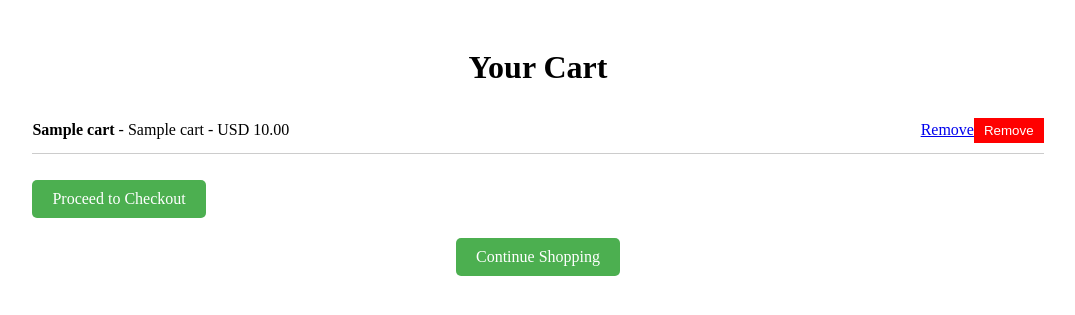
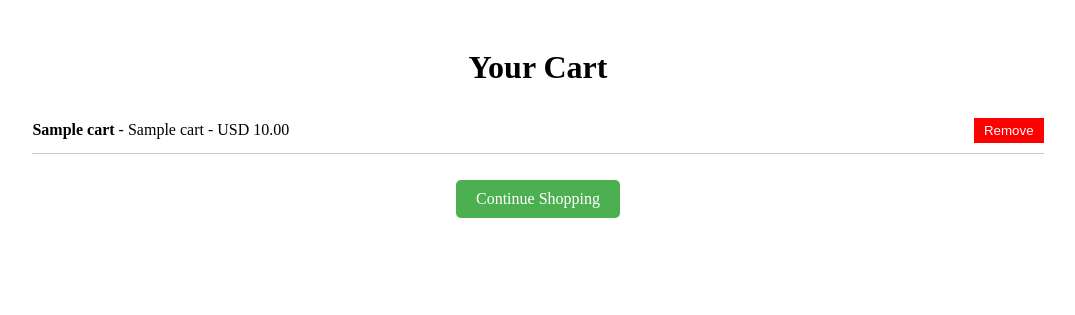
Before and after one commit to MayurLamkhade28/24chemicalresurch, a Django app: page /cart/ in a window 1280 px wide. Shown: the top 315 px of the page, without its empty margins (102-1177 px from the left). Run offline with Django 4.2, Linux system fonts and the light colour scheme; tables that the repository leaves empty hold one stand-in row (values such as "Sample post").

Commit message:
some chengese

```diff
--- a/home/home/urls.py
+++ b/home/home/urls.py
@@ -24,6 +24,6 @@ urlpatterns = [
     path('report/<int:rep_id>/<slug:url_slug>/', views.ReportDetailView.as_view(), name='report_detail'),
     path('add_to_cart/<int:rep_id>/', views.AddToCartView.as_view(), name='cart'),
     path('cart/', views.CartView.as_view(), name='cart'),
-    path('remove_from_cart/<int:rep_id>/', views.RemoveFromCartView.as_view(), name='remove_from_cart'),
+    path('remove/', views.Remove.as_view(), name='remove'),
     path('buy_now/', views.BuyNowView.as_view(), name='buy_now'),
 ]
--- a/home/web/templates/cart.html
+++ b/home/web/templates/cart.html
@@ -65,7 +65,6 @@
 
 <div class="container">
     <h1>Your Cart</h1>
-
         {% if cart_data %}
             <div class="cart-items">
                 <ul>
@@ -78,23 +77,19 @@
                             </div>
 
                             <!-- Remove Item Form -->
-                        <a href="{% url 'remove_from_cart' rep_id=cart.rep_id %}">Remove</a>
-
+                            <form action="{% url 'remove' %}" method="post">
                                 {% csrf_token %}
-                            <button type="submit" class="remove-btn">Remove</button>
-
+                                <input type="hidden" name="id" value="{{ item.id }}">
+                                <button type="submit" class="remove-btn btn btn-sm btn-product">Remove</button>
+                            </form>
                         </li>
                     {% endfor %}
                 </ul>
             </div>
-
-        <!-- Total and Checkout -->
-        <div class="checkout-section">
-            <a href="{% url 'buy_now' %}" class="checkout-btn">Proceed to Checkout</a>
-        </div>
         {% else %}
             <p>Your cart is empty.</p>
         {% endif %}
+
 
     <!-- Back to Home Button -->
     <div class="back-home">
--- a/home/web/views.py
+++ b/home/web/views.py
@@ -54,6 +54,7 @@ class AddToCartView(View):
 
         return redirect('cart')  # Redirect to cart page after adding
 
+
 # View to display the cart
 class CartView(View):
     def get(self, request):
@@ -61,12 +62,13 @@ class CartView(View):
         return render(request, 'cart.html', {'cart_data': cart_data})
 
 
-# Remove item from the cart
-class RemoveFromCartView(View):
-    def post(self, request, rep_id):
-        Cart.objects.filter(rep_id=rep_id).delete()  # Remove specific report from Cart model
-        return redirect('cart')
-
+class Remove(View):
+    def post(self, request):
+        rep_id = request.POST.get('id')  # Get ID from POST data
+        if rep_id:
+            # Remove item from Cart model based on rep_id
+            Cart.objects.filter(id=rep_id).delete()
+        return redirect('cart')  # Redirect to the cart page
 
 # Buy Now (Redirect to checkout or confirmation page)
 class BuyNowView(View):
```
Lines whose indentation alone changed are shown as unchanged.
